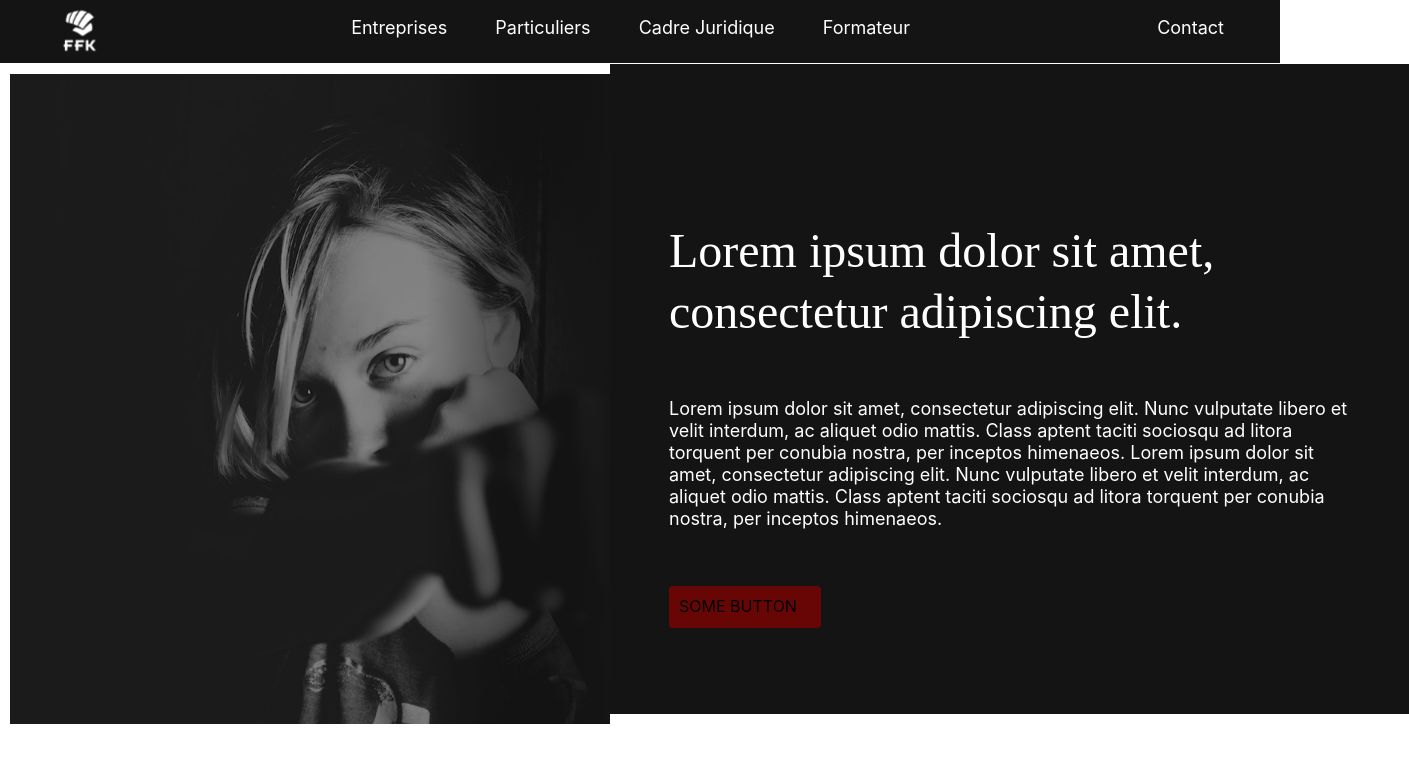
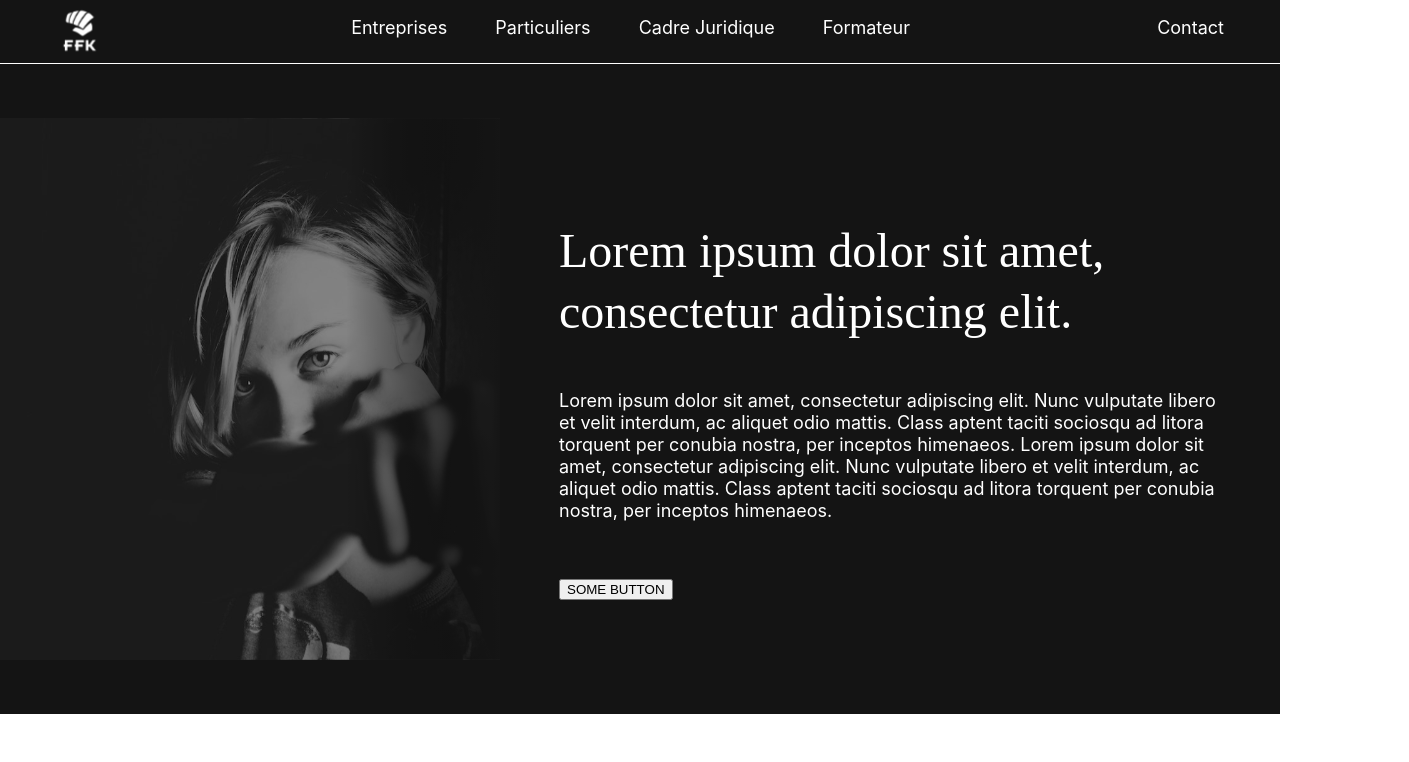
Before and after one commit to Kaa-b/Street-contact, a Next.js app: page / in a window 1280 px wide. Shown: the top 762 px of the page, 1409 px wide, since content can reach past the window. Built offline with nearby package versions, Linux system fonts and the light colour scheme.

Commit message:
css update

```diff
--- a/pages/index.tsx
+++ b/pages/index.tsx
@@ -22,8 +22,8 @@ export default function Home() {
             <Image
               src="/static/heroImg.svg"
               alt="Hero image girl fighting"
-              width="600"
-              height="650"
+              width={500}
+              height={650}
             />
           </div>
           <div className={styles.introContainer}>
@@ -33,10 +33,10 @@ export default function Home() {
 
                 Lorem ipsum dolor sit amet, consectetur adipiscing elit. Nunc vulputate libero et velit interdum, ac aliquet odio mattis. Class aptent taciti sociosqu ad litora torquent per conubia nostra, per inceptos himenaeos.
               </p>
-              <div className={styles.introButton}>SOME BUTTON</div>
+              <div className={styles.introButtonContainer}>
+                <button className={styles.introButton}>SOME BUTTON</button>
+              </div>
             </div>
-
-
           </div>
         </div>
       </main>
--- a/styles/Home.module.css
+++ b/styles/Home.module.css
@@ -4,81 +4,55 @@
 
 .main {
     padding-bottom: 4rem;
+    display: flex;
+    width: 100%;
 }
 
 .banner {
     display: flex;
     flex-direction: row;
-    align-items: flex-start;
-    padding: 0px;
+    height: 650px;
+    align-items: stretch;
+    background: #141414;
+    width: 100%;
 }
 
 .heroImage {
-    display: flex;
-    flex-direction: column;
-    align-items: flex-start;
-    padding: 10px 0px 10px 10px;
-    gap: 10px;
+    flex-shrink: 1;
 }
 
 .introContainer {
     display: flex;
     flex-direction: column;
-    justify-content: space-between;
-    align-items: flex-start;
     padding: 156px 59px 64px;
+    flex-shrink: 3;
+    color: #FFFFFF;
     gap: 48px;
-
-    width: 840px;
-    height: 650px;
-
-    background: #141414;
 }
 
+
 .introHeader {
-    width: 681px;
-    height: 122px;
-
+    display: flex;
     font-family: 'Lora';
     font-style: normal;
     font-weight: 400;
     font-size: 48px;
     line-height: 61px;
-
-    color: #FFFFFF;
 }
 
 .introWrapper {
     display: flex;
     flex-direction: column;
-    align-items: flex-start;
     padding: 0px;
     gap: 56px;
-
-    width: 681px;
-    height: 252px;
+    max-width: 681px;
 }
 
 .introDescription {
+    display: flex;
     font-family: 'Inter';
     font-style: normal;
     font-weight: 400;
     font-size: 18px;
     line-height: 22px;
-
-    color: #FFFFFF;
 }
-
-.introButton {
-    display: flex;
-    flex-direction: row;
-    align-items: flex-start;
-    padding: 10px;
-    gap: 10px;
-
-    width: 152px;
-    height: 42px;
-
-    background: #680606;
-    border-radius: 4px;
-}
```
